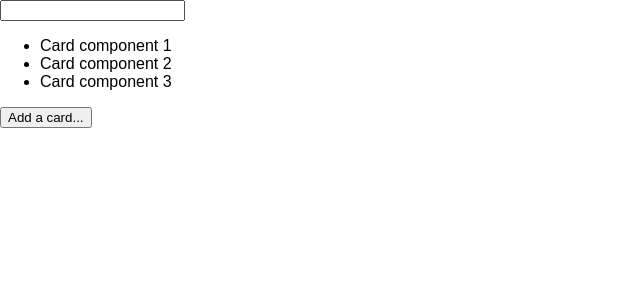
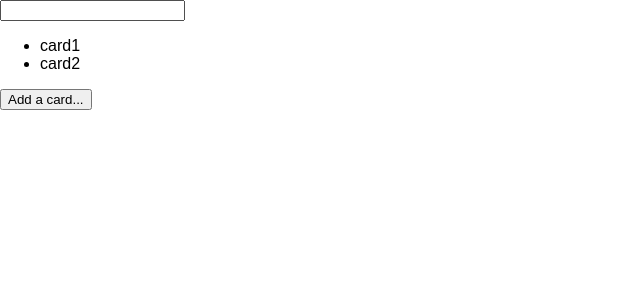
Before and after one commit to chingu-voyage4/Geckos-Team-13, a React (Create React App) app: page / in a window 1280 px wide. Shown: the top 300 px of the page, without its empty margins (0-640 px from the left). Built offline with nearby package versions, Linux system fonts and the light colour scheme.

Commit message:
Called rendered card list in template

```diff
--- a/src/components/ColumnList.js
+++ b/src/components/ColumnList.js
@@ -87,9 +87,7 @@ export default class extends Component {
         </div>
         <div className='card-container'>
           <ul className='cards'>
-            <li className='card-preview'>Card component 1</li>
-            <li className='card-pr  eview'>Card component 2</li>
-            <li className='card-preview'>Card component 3</li>
+            {this.renderCardList()}
           </ul>
         </div>
         <form
```
